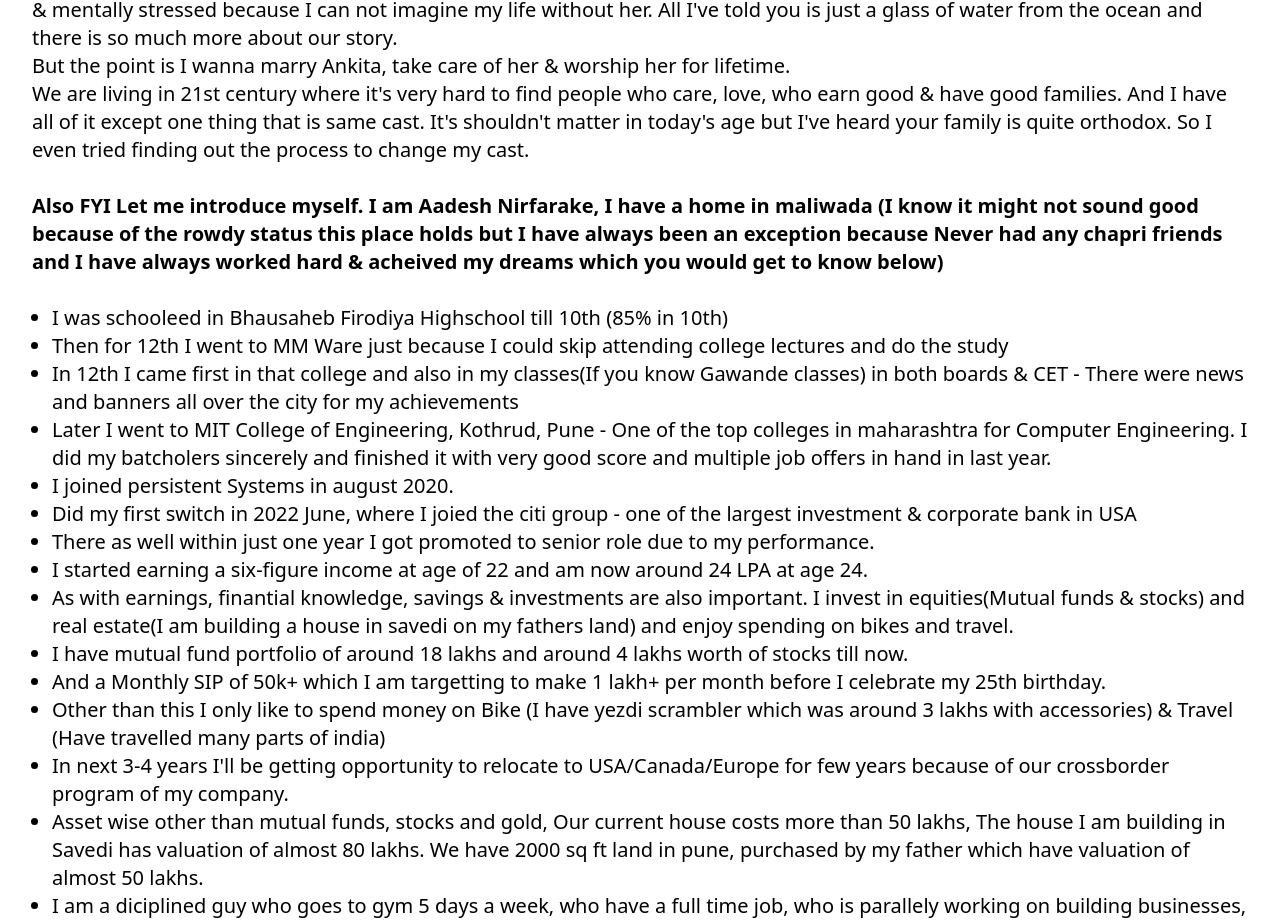
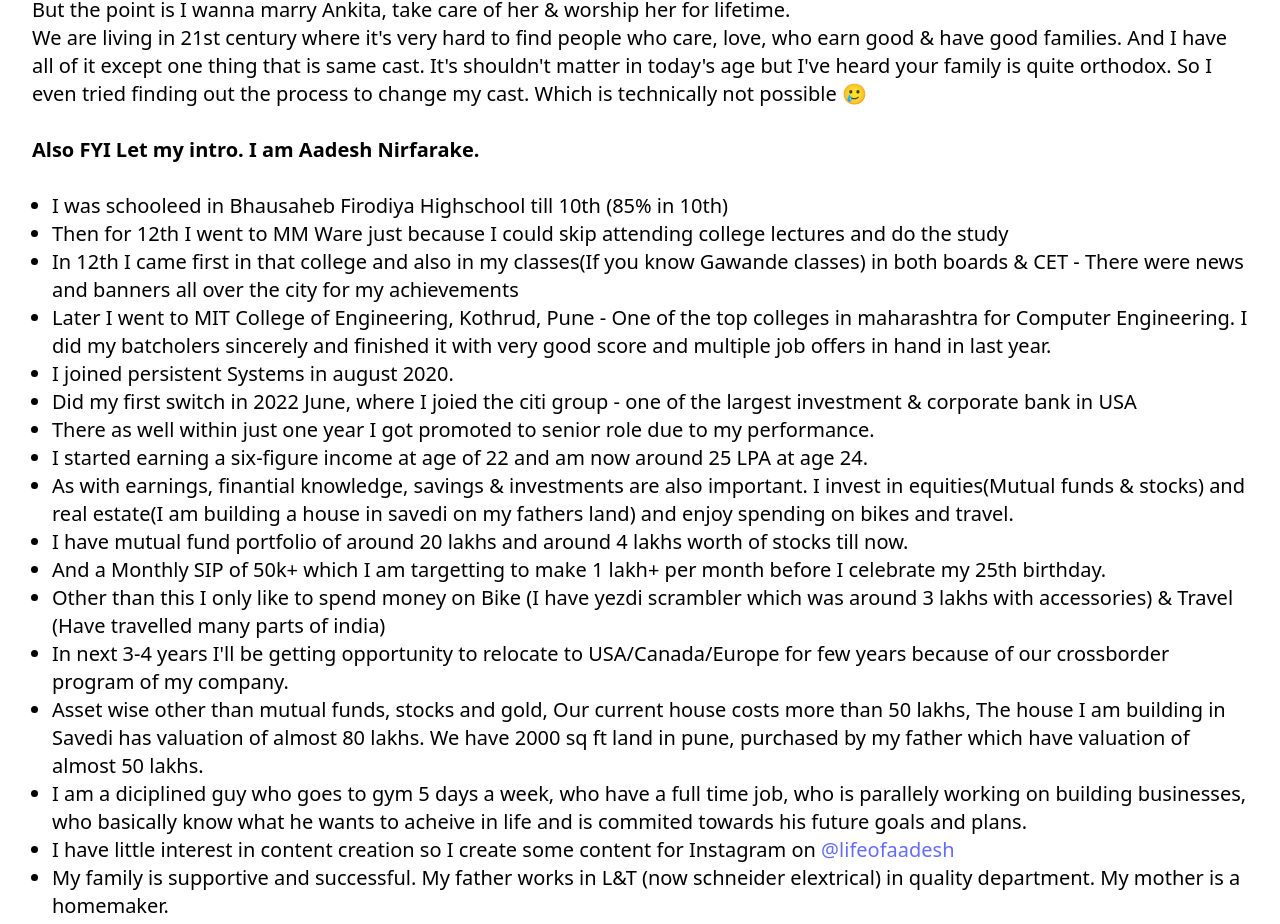
Before and after one commit to AADESHRN/ANKITA-AADESH, a React (Vite) app: page / in a window 1280 px wide. Shown: the part 2500-3424 px from the top of the page. Built offline with nearby package versions, Linux system fonts and the light colour scheme.

Commit message:
Update App.jsx

```diff
--- a/src/App.jsx
+++ b/src/App.jsx
@@ -39,10 +39,10 @@
         </h2>
         <br />
         <br />
-        You already know Ankita and I were classmates in 11th and 12th. But I
+        You already know Ankita and I were classmates in 11th and 12th. And you also got little idea about everything going on. But I
         think this is the time, there's much more you should know.
         <br /> I'm not sure if I'll ever have the courage to send you this
-        message, but if I do, know that it's really serious.
+        message, because I respect you as a big brother. but if I do, know that it's really serious.
         <br />
         <br /> So, the story goes back to our college days. I liked Ankita then
         (as her brother, this might not sound good to you, but I hope you
@@ -73,7 +73,7 @@
         Papa's past struggle - how they came to nagar - How you guys used to
         live in saras nagar - with mama ji - How papa found his way through all
         the ups and downs and set up the business of fruits trading - How he
-        goes to supa and different markets - His off days are on Thursdays and
+        goes to supa and different markets - His usual off days are on Thursdays and
         Saturdays <br />
         Papa's birthdate - 28th Oct <br />
         <br />
@@ -89,17 +89,16 @@
         eating panipuri with family. Around padwa.. You went to Suzuki showroom
         for booking new bike access 125 (Which you took home on the day of gudhi
         padwa), Your recent team visit to Goa.. Pics of villa, your team & you
-        enjoying in pool and the goan streets.. I always get updates about All the lovely
+        enjoying in pool and the goan streets.. <br />
+Also she talks to me about all the Rishtas you getting. I always get updates about All the lovely
         moments of the family. <br />
         Bhiyya's Birthdate - 19th March <br />
         <br />
         <span className="font-bold">Ankita -</span> I can never finish writing
         how much I know about her & how much I understand her. She has told me
         everything about herself. What all thing she did after 12th. The
-        Engineering, her intrests hobbies, And also about Aman. How he came &
-        destroyed her life. How you guys went to his family marrige. and many
-        thing which none of us would like to talk about. After the breakup how
-        she felt and how everyone treated her. Every small thing. But forget the
+        Engineering, her intrests hobbies, And also about Aman. That bad phase in her life. How
+        she felt and how everyone treated her around that time. Every small thing. But forget the
         sad part. <br />
         Her tries for the government pwd exam few months back. her Salesforce
         course in pune. Not only this, But all her dresses, all her heels &
@@ -123,31 +122,25 @@
         So many things happened, and recently, things got serious. That's why I
         tried to meet you at the wedding. All I wanted was to build a friendship
         with you, but I didn't get much response. Mumma already know everything
-        about me - As she and my bua were classmates. I have introduced Ankita
+        about me - She and my bua were classmates. I have introduced Ankita
         to few of my family members. She knows my chachi very well now and she
-        talks with her frequently on calls & messages. They have discussed about
+        talks with her very frequently on calls & messages. They have discussed about
         our marrige and how we will face blockers and how we have to convince
         everyone. She said that mummy will understand and and she is just scared
         of papa and you. She was also concerned that because of her past and
-        Nani's incident, you guys won't allow her or listen to her anymore. She
-        is also scared that because of her past or your two experiences with
-        girls even you won't support her as friend & brother. <br />
+        Nani's incident, you guys won't allow her or listen to her anymore. <br />But after my family met papa that day, Ankita told me and I am glad that you guys took everything positively. <br />
         <br />
         She has the past trauma from which she is not healed completely and
         scared of her own family. But still, for love she tried to talk to mummy
         multiple times. Mummy's reaction was quite obvious and firstly she
-        talked about the cast issues, then gave examples of failed marriges,
-        they have talked for hours and mummy demotived Ankita & told her that if
-        she told it to papa you guys will get her married in 2 months with
-        anyone. So basically she is in very bad situation where she has to think
-        about samaj, family pressure, and us. <br />
+        talked about the cast issues, then gave examples of failed marriges <br />
         And she doesn't wanna make you guys feel bad. So she will get ready to
         get married to whoever unknown guy you guys will get for her. <br />
         She is basically killing herself & her emotions due to past & due to
         fear of her own family. <br />
         But I think there is only one in your family who is educated and mature
         enough to understand us and it is You Bhaiyya. <br />I know you might
-        feel mixed emotions while reading this—anger, care, shock—but please try
+        feel mixed emotions while reading this, but please try
         to understand & digest everything with calm.
         <br />
         She is your sister after all and you love her and you want the best for
@@ -171,14 +164,10 @@
         care, love, who earn good & have good families. And I have all of it
         except one thing that is same cast. It's shouldn't matter in today's age
         but I've heard your family is quite orthodox. So I even tried finding
-        out the process to change my cast. <br />
+        out the process to change my cast. Which is technically not possible 🥲<br />
         <br />
         <span className="font-bold">
-          Also FYI Let me introduce myself. I am Aadesh Nirfarake, I have a home
-          in maliwada (I know it might not sound good because of the rowdy
-          status this place holds but I have always been an exception because
-          Never had any chapri friends and I have always worked hard & acheived
-          my dreams which you would get to know below)
+          Also FYI Let my intro. I am Aadesh Nirfarake.
         </span>
         <br />
         <br />
@@ -213,7 +202,7 @@
           </li>
           <li>
             I started earning a six-figure income at age of 22 and am now around
-            24 LPA at age 24.
+            25 LPA at age 24.
           </li>
           <li>
             As with earnings, finantial knowledge, savings & investments are
@@ -222,7 +211,7 @@
             spending on bikes and travel.
           </li>
           <li>
-            I have mutual fund portfolio of around 18 lakhs and around 4 lakhs
+            I have mutual fund portfolio of around 20 lakhs and around 4 lakhs
             worth of stocks till now.
           </li>
           <li>
```
